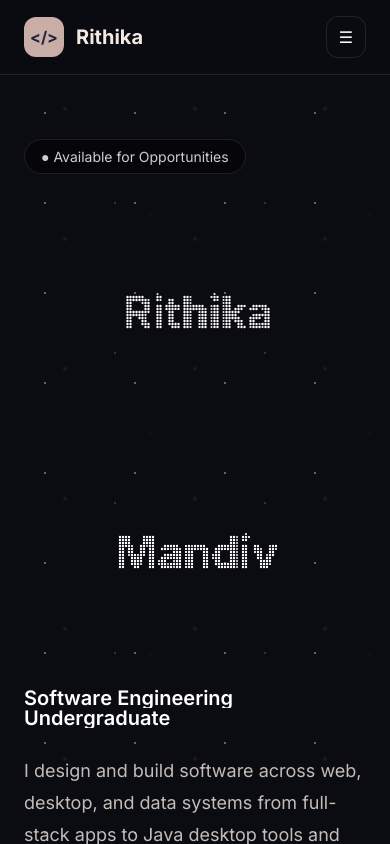
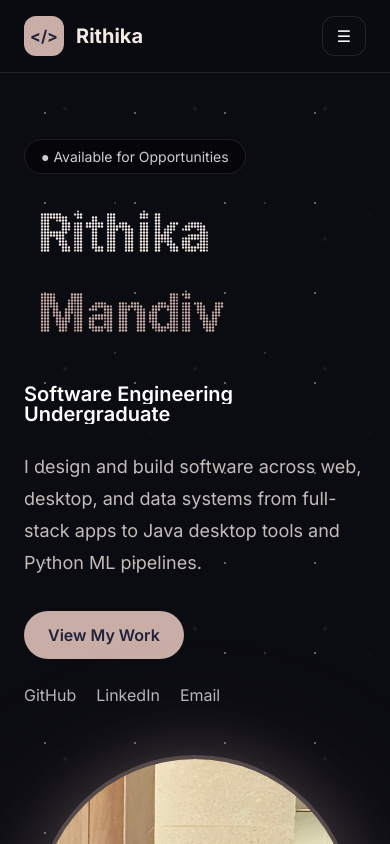
Before and after one commit to rithikamandiv-ux/portfolio, a Next.js app: page / in a window 390 px wide. Shown: the top 844 px of the page. Built offline with nearby package versions, Linux system fonts and the light colour scheme.

Commit message:
Polish hero animations and mobile navigation

```diff
--- a/app/page.tsx
+++ b/app/page.tsx
@@ -1,6 +1,6 @@
 "use client";
 
-import { motion } from "framer-motion";
+import { motion, AnimatePresence } from "framer-motion";
 import type { ReactNode } from "react";
 import { useState, useEffect } from "react";
 import Shuffle from '@/components/ui/Shuffle'
@@ -47,7 +47,8 @@ const SKILLS = [
   { title: "Backend & Frameworks", items: ["Node.js", "Express", "PHP"] },
   { title: "Programming Languages", items: ["Java", "Python", "TypeScript"] },
   { title: "Databases", items: ["PostgreSQL", "MySQL", "SQLite"] },
-  { title: "Tools", items: ["Git", "GitHub", "VS Code", "IntelliJ IDEA", "Figma", "Maven"] },
+  { title: "Tools", items: ["Git", "GitHub", "VS Code", "IntelliJ IDEA", "Figma", "Maven", "Vercel"] },
+  { title: "Data & Machine Learning", items: ["Pandas", "NumPy", "Scikit-learn", "FastF1"] },
 ] as const;
 
 const PROJECTS = [
@@ -67,14 +68,14 @@ const PROJECTS = [
   {
     title: "BudgetWise",
     year: "2026",
-    desc: "A full-stack personal finance application with user authentication, an analytics dashboard, and complete management of transactions, categories, and budgets.",
+    desc: "A full-stack personal finance management application with AI-powered budget forecasting, built using React, Node.js, PostgreSQL, and a Python FastAPI forecasting service.",
     points: [
-      "Built secure authentication with protected routes and session handling.",
-      "Developed a dashboard with live summaries of income, spending, and budget progress.",
-      "Implemented transaction and category management with RESTful CRUD endpoints via Express.",
-      "Delivered responsive analytics views built with React and backed by PostgreSQL.",
+      "Built a React and TypeScript frontend for managing income, expenses, budgets, and financial categories.",
+      "Developed a Node.js and Express API layer for handling finance-related CRUD operations.",
+      "Used PostgreSQL for structured financial data storage.",
+      "Integrated a Python FastAPI microservice for budget forecasting and overspending prediction.",
     ],
-    tags: ["React", "Node.js", "Express", "PostgreSQL"],
+    tags: ["React", "TypeScript", "Node.js", "Express", "PostgreSQL", "Python", "FastAPI"],
     github: "https://github.com/rithikamandiv-ux/budgetwise",
   },
   {
@@ -114,31 +115,6 @@ const PROJECTS = [
     ],
     tags: ["Node.js", "Express", "SQLite", "EJS", "jQuery"],
     github: "https://github.com/rithikamandiv-ux/expenseRecorder",
-  },
-  {
-    title: "F1 Winner Prediction System",
-    year: "2026",
-    desc: "A Python machine-learning project that predicts Formula 1 race winners by analysing historical race data and driver performance trends.",
-    points: [
-      "Cleaned and preprocessed large datasets using Pandas and NumPy.",
-      "Trained and evaluated classification models with Scikit-learn.",
-      "Analysed feature importance to identify key predictors of race outcomes.",
-    ],
-    tags: ["Python", "Pandas", "Scikit-learn",],
-    github: "https://github.com/rithikamandiv-ux/F1-winner-prediction",
-  },
-  {
-    title: "BudgetWise",
-    year: "2026",
-    desc: "A full-stack personal finance management application with AI-powered budget forecasting, built using React, Node.js, PostgreSQL, and a Python FastAPI forecasting service.",
-    points: [
-      "Built a React and TypeScript frontend for managing income, expenses, budgets, and financial categories.",
-      "Developed a Node.js and Express API layer for handling finance-related CRUD operations.",
-      "Used PostgreSQL for structured financial data storage.",
-      "Integrated a Python FastAPI microservice for budget forecasting and overspending prediction.",
-    ],
-    tags: ["React", "TypeScript", "Node.js", "Express", "PostgreSQL", "Python", "FastAPI"],
-    github: "https://github.com/rithikamandiv-ux/budgetwise",
   },
   {
     title: "Portfolio Website",
@@ -263,37 +239,62 @@ export default function Home() {
           {/* Mobile toggle */}
           <button
             onClick={() => setIsMenuOpen(!isMenuOpen)}
-            className="rounded-xl border border-white/10 px-3 py-2 text-white lg:hidden"
+            className="flex h-10 w-11 items-center justify-center rounded-xl border border-white/10 text-white lg:hidden"
             aria-label="Toggle navigation menu"
           >
+            <AnimatePresence mode="wait" initial={false}>
+              <motion.span
+                key={isMenuOpen ? "close" : "open"}
+                initial={{ opacity: 0 }}
+                animate={{ opacity: 1 }}
+                exit={{ opacity: 0 }}
+                transition={{ duration: 0.15 }}
+                className="inline-block"
+              >
                 {isMenuOpen ? "✕" : "☰"}
+              </motion.span>
+            </AnimatePresence>
           </button>
         </div>
 
         {/* Mobile menu */}
+        <AnimatePresence>
           {isMenuOpen && (
-          <div className="border-t border-white/10 bg-[#0b0b12]/95 px-6 py-5 backdrop-blur-md lg:hidden">
+            <motion.div
+              initial={{ opacity: 0, y: -8 }}
+              animate={{ opacity: 1, y: 0 }}
+              exit={{ opacity: 0, y: -8 }}
+              transition={{ duration: 0.25, ease: "easeOut" }}
+              className="border-t border-white/10 bg-[#0b0b12]/95 px-6 py-5 backdrop-blur-md lg:hidden"
+            >
               <div className="flex flex-col gap-4">
-              {NAV_LINKS.map((link) => (
-                <a
+                {NAV_LINKS.map((link, i) => (
+                  <motion.a
                     key={link.href}
                     href={link.href}
                     onClick={() => setIsMenuOpen(false)}
                     className="text-white/70 hover:text-[#C9ADA7]"
+                    initial={{ opacity: 0, y: -4 }}
+                    animate={{ opacity: 1, y: 0 }}
+                    transition={{ delay: i * 0.04, duration: 0.2 }}
                   >
                     {link.label}
-                </a>
+                  </motion.a>
                 ))}
-              <a
+                <motion.a
                   href="#contact"
                   onClick={() => setIsMenuOpen(false)}
                   className="mt-2 rounded-full bg-[#C9ADA7] px-5 py-3 text-center text-sm font-semibold text-[#22223B] hover:bg-[#F2E9E4]"
+                  initial={{ opacity: 0, y: -4 }}
+                  animate={{ opacity: 1, y: 0 }}
+                  transition={{ delay: NAV_LINKS.length * 0.04, duration: 0.2 }}
                 >
                   Contact Me
-              </a>
+                </motion.a>
               </div>
-          </div>
+            </motion.div>
           )}
+        </AnimatePresence>
       </nav>
 
       {/* ── Hero ── */}
@@ -309,58 +310,61 @@ export default function Home() {
               <div className="mt-6" aria-label="Rithika Mandiv">
                 <ParticleText
                   text="Rithika"
-                  color="#ffffff"
-                  highlightColor="#ffffff"
+                  color="#F2E9E4"
+                  highlightColor="#F2E9E4"
                   trigger="mount"
-                  fontSize="clamp(2.8rem, 8vw, 5.5rem)"
+                  fontSize="clamp(3.2rem, 12vw, 5.5rem)"
                   fontWeight={700}
                   fontFamily="inherit"
+                  textAlign="left"
                   density={3}
                   particleSize={2}
                   scatter={160}
                   gatherDuration={1400}
                   stagger={380}
                   idleDrift={0}
-                  pointerRepel={0}
-                  repelRadius={0}
+                  pointerRepel={42}
+                  repelRadius={120}
                   glow={false}
-                  className="min-h-[3.5rem] md:min-h-[4.5rem]"
+                  className="h-[80px] md:h-[110px] lg:h-[140px]"
                 />
                 <ParticleText
                   text="Mandiv"
-                  color="#ffffff"
-                  highlightColor="#ffffff"
+                  color="#C9ADA7"
+                  highlightColor="#C9ADA7"
                   trigger="mount"
-                  fontSize="clamp(2.8rem, 8vw, 5.5rem)"
+                  fontSize="clamp(3.2rem, 12vw, 5.5rem)"
                   fontWeight={700}
                   fontFamily="inherit"
+                  textAlign="left"
                   density={3}
                   particleSize={2}
                   scatter={160}
                   gatherDuration={1400}
                   stagger={380}
                   idleDrift={0}
-                  pointerRepel={0}
-                  repelRadius={0}
+                  pointerRepel={42}
+                  repelRadius={120}
                   glow={false}
-                  className="min-h-[3.5rem] md:min-h-[4.5rem]"
+                  className="h-[80px] md:h-[110px] lg:h-[140px]"
                 />
               </div>
 
               {/* Shuffle subtitle — plays once on scroll-enter, no hover replay, no loop */}
-              <div className="mt-4">
+              <div className="mt-8">
                 <Shuffle
                   text="Software Engineering Undergraduate"
                   tag="p"
                   className="text-xl font-semibold md:text-2xl"
                   style={{ color: "#ffffff", textAlign: "left", fontFamily: "inherit" }}
                   shuffleDirection="up"
-                  duration={0.4}
-                  stagger={0.03}
+                  duration={0.7}
+                  stagger={0.04}
+                  shuffleTimes={2}
                   animationMode="evenodd"
                   loop={false}
                   triggerOnce={true}
-                  triggerOnHover={false}
+                  triggerOnHover={true}
                   threshold={0.1}
                   rootMargin="0px"
                 />
--- a/components/ui/ParticleText.tsx
+++ b/components/ui/ParticleText.tsx
@@ -19,6 +19,7 @@ export interface ParticleTextProps {
     fontSize?: number | string;
     fontWeight?: number | string;
     fontFamily?: string;
+    textAlign?: 'left' | 'center' | 'right';
     glow?: boolean;
     className?: string;
     style?: CSSProperties;
@@ -109,6 +110,7 @@ const ParticleText = ({
     fontSize = 'clamp(3rem, 12vw, 8rem)',
     fontWeight = 800,
     fontFamily = 'inherit',
+    textAlign = 'center',
     glow = true,
     className = '',
     style
@@ -312,12 +314,19 @@ const ParticleText = ({
             const targets: Target[] = [];
             const step = Math.max(2, Math.floor(density));
 
+            let offsetX = width / 2 - offscreen.width / 2;
+            if (textAlign === 'left') {
+                offsetX = 0;
+            } else if (textAlign === 'right') {
+                offsetX = width - offscreen.width;
+            }
+
             for (let y = 0; y < offscreen.height; y += step) {
                 for (let x = 0; x < offscreen.width; x += step) {
                     const alpha = imageData.data[(y * offscreen.width + x) * 4 + 3];
                     if (alpha > 40) {
                         targets.push({
-                            x: width / 2 - offscreen.width / 2 + x,
+                            x: offsetX + x,
                             y: height / 2 - offscreen.height / 2 + y,
                             alpha: alpha / 255
                         });
@@ -446,13 +455,14 @@ const ParticleText = ({
         fontSize,
         fontWeight,
         fontFamily,
+        textAlign,
         glow
     ]);
 
     return (
         <div
             ref={containerRef}
-            className={`relative block h-full min-h-[240px] w-full overflow-hidden touch-none ${className}`}
+            className={`relative block w-full overflow-hidden touch-none ${className}`}
             style={style}
             aria-label={text}
         >
```
Lines whose indentation alone changed are shown as unchanged.
